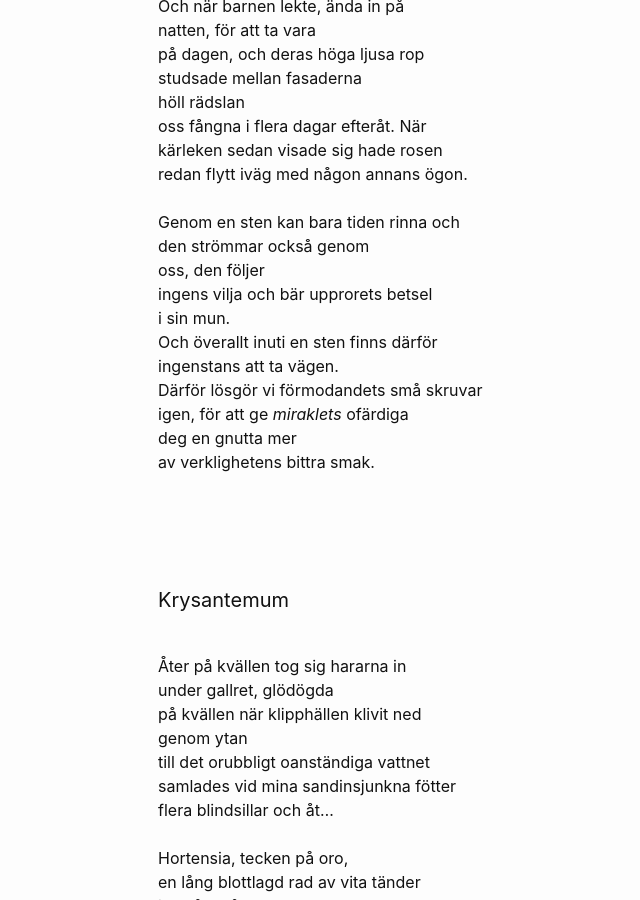
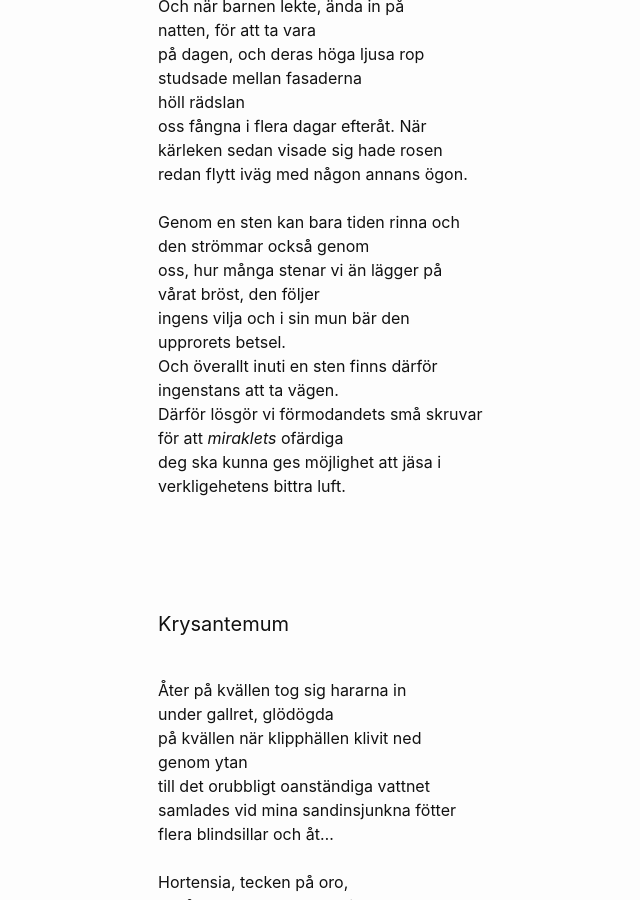
Before and after one commit to terr4form4/terr4form4.github.io, a Jekyll site: the page built from _posts/poesi/2024-01-03-dikter-2023-2024.md, in a window 1280 px wide and 900 px high, scrolled down 8897 px. Shown: the whole window, without its empty margins (112-752 px from the left). Built offline with Jekyll 4.4.1, drawn with Linux system fonts in a browser that asks for light colours; comment, search, counter and statistics services are not loaded.

Commit message:
i ångmaskinen

```diff
--- a/_posts/poesi/2024-01-03-dikter-2023-2024.md
+++ b/_posts/poesi/2024-01-03-dikter-2023-2024.md
@@ -371,15 +371,16 @@ redan flytt iväg med någon annans ögon.<br/>
 <br/>
 Genom en sten kan bara tiden rinna och<br/>
 den strömmar också genom<br/>
-oss, den följer<br/>
-ingens vilja och bär upprorets betsel<br/>
-i sin mun.<br/>
+oss, hur många stenar vi än lägger på<br/>
+vårat bröst, den följer<br/>
+ingens vilja och i sin mun bär den<br/>
+upprorets betsel.<br/>
 Och överallt inuti en sten finns därför<br/>
 ingenstans att ta vägen.<br/>
 Därför lösgör vi förmodandets små skruvar<br/>
-igen, för att ge _miraklets_ ofärdiga<br/>
-deg en gnutta mer<br/>
-av verklighetens bittra smak.<br/>
+för att _miraklets_ ofärdiga<br/>
+deg ska kunna ges möjlighet att jäsa i<br/>
+verkligehetens bittra luft.<br/>
 <br/>
 <br/>
 <br/>
```
